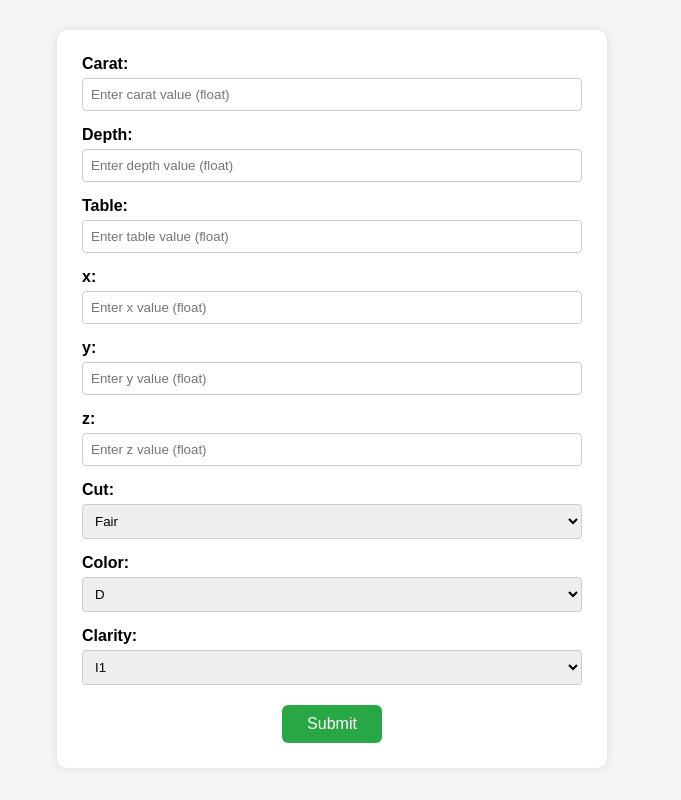
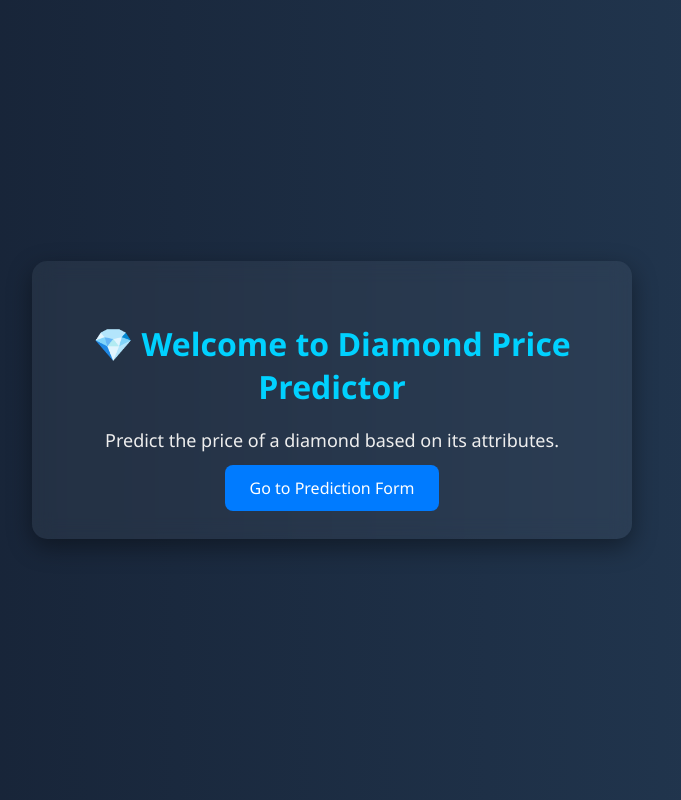
Before and after one commit to jaytamkhane/DIAMOND_PRICE_PREDICTION, a Flask app: page / in a window 1280 px wide. Shown: the whole page, without its empty margins (308-989 px from the left). Run offline with Flask 3, Linux system fonts and the light colour scheme.

Commit message:
templates/css  updates

```diff
--- a/app.py
+++ b/app.py
@@ -1,4 +1,4 @@
-from flask import Flask, request, jsonify, render_template
+from flask import Flask, request, render_template
 from src.pipelines.prediction_pipeline import PredictionPipeline, CustomData
 
 app = Flask(__name__)
@@ -7,30 +7,30 @@ app = Flask(__name__)
 def home_page():
     return render_template('index.html')
 
-@app.route('/predict', methods=['GET', 'POST'])
-def predict_datapoint():
-    if request.method == 'GET':
-        return render_template('index.html')
-    else:
-        data = CustomData(
-            carat=float(request.form.get('carat')),
-            depth=float(request.form.get('depth')),
-            table=float(request.form.get('table')),
-            x=float(request.form.get('x')),
-            y=float(request.form.get('y')),
-            z=float(request.form.get('z')),
-            cut=request.form.get('cut'),
-            color=request.form.get('color'),
-            clarity=request.form.get('clarity')
-        )
+@app.route('/predict', methods=['GET'])
+def show_form():
+    return render_template('predict.html')
 
-        final_new_data = data.get_data_as_dataframe()
-        prediction_pipeline = PredictionPipeline()
-        pred = prediction_pipeline.predict(final_new_data)
+@app.route('/result', methods=['POST'])
+def predict_result():
+    data = CustomData(
+        carat=float(request.form.get('carat')),
+        depth=float(request.form.get('depth')),
+        table=float(request.form.get('table')),
+        x=float(request.form.get('x')),
+        y=float(request.form.get('y')),
+        z=float(request.form.get('z')),
+        cut=request.form.get('cut'),
+        color=request.form.get('color'),
+        clarity=request.form.get('clarity')
+    )
 
-        results = round(pred[0], 2)
+    final_new_data = data.get_data_as_dataframe()
+    prediction_pipeline = PredictionPipeline()
+    pred = prediction_pipeline.predict(final_new_data)
+    result = round(pred[0], 2)
 
-        return render_template('result.html', final_result=results)
+    return render_template('result.html', final_result=result)
 
 if __name__ == "__main__":
     app.run(host='0.0.0.0', port=5000, debug=True)
--- a/static/style.css
+++ b/static/style.css
@@ -1,47 +1,74 @@
-body {
-    font-family: Arial, sans-serif;
-    background-color: #f5f5f5;
-    margin: 30px;
+/* Common dark background */
+body.dark-theme {
+  background: linear-gradient(to right, #141e30, #243b55);
+  font-family: 'Segoe UI', Tahoma, Geneva, Verdana, sans-serif;
+  margin: 0;
+  padding: 0;
+  display: flex;
+  justify-content: center;
+  align-items: center;
+  min-height: 100vh;
+  color: #f1f1f1;
 }
 
-form {
-    background-color: #ffffff;
-    padding: 25px;
-    border-radius: 10px;
-    box-shadow: 0 0 10px rgba(0, 0, 0, 0.1);
-    max-width: 500px;
-    margin: auto;
+/* Glassy container */
+.glass-container {
+  background: rgba(255, 255, 255, 0.05);
+  padding: 40px 50px;
+  border-radius: 15px;
+  box-shadow: 0 8px 24px rgba(0, 0, 0, 0.4);
+  backdrop-filter: blur(10px);
+  text-align: center;
+  max-width: 500px;
+  width: 90%;
 }
 
-.form-group {
-    margin-bottom: 15px;
+.glass-container h1,
+.glass-container h2 {
+  color: #00d1ff;
+  margin-bottom: 20px;
 }
 
-label {
-    display: block;
-    margin-bottom: 5px;
-    font-weight: bold;
+.glass-container p,
+.result-text {
+  font-size: 18px;
+  color: #eee;
+  margin-bottom: 25px;
 }
 
-input[type="text"],
-select {
-    width: 100%;
-    padding: 8px;
-    border: 1px solid #cccccc;
-    border-radius: 4px;
-    box-sizing: border-box;
+.button,
+input[type="submit"],
+.back-button {
+  padding: 12px 25px;
+  font-size: 16px;
+  background-color: #007bff;
+  color: white;
+  border-radius: 8px;
+  text-decoration: none;
+  transition: background-color 0.3s ease;
+  border: none;
+  cursor: pointer;
 }
 
-input[type="submit"] {
-    background-color: #28a745;
-    color: white;
-    padding: 10px 15px;
-    border: none;
-    border-radius: 4px;
-    cursor: pointer;
-    font-size: 16px;
+.button:hover,
+input[type="submit"]:hover,
+.back-button:hover {
+  background-color: #0056b3;
 }
 
-input[type="submit"]:hover {
-    background-color: #218838;
+input[type="number"],
+select {
+  width: 100%;
+  padding: 10px;
+  border: 1px solid #ccc;
+  border-radius: 6px;
+  font-size: 14px;
+  margin-bottom: 15px;
+  box-sizing: border-box;
 }
+
+.result-text {
+  font-size: 24px;
+  font-weight: bold;
+  color: #00ff9c;
+}
--- a/templates/index.html
+++ b/templates/index.html
@@ -1,87 +1,15 @@
-<html>
+<!DOCTYPE html>
+<html lang="en">
 <head>
-    <link rel="stylesheet" type="text/css" href="{{ url_for('static', filename='style.css') }}">
+  <meta charset="UTF-8" />
+  <title>Diamond Price Predictor</title>
+  <link rel="stylesheet" href="{{ url_for('static', filename='style.css') }}">
 </head>
-<body>
-<form action="{{url_for('predict_datapoint')}}" method="POST">
-    <div class="form-group">
-        <label for="carat">Carat:</label>
-        <input type="text" id="carat" name="carat" placeholder="Enter carat value (float)">
-    </div>
-
-    <div class="form-group">
-        <label for="depth">Depth:</label>
-        <input type="text" id="depth" name="depth" placeholder="Enter depth value (float)">
-    </div>
-
-    <div class="form-group">
-        <label for="table">Table:</label>
-        <input type="text" id="table" name="table" placeholder="Enter table value (float)">
-    </div>
-
-    <div class="form-group">
-        <label for="x">x:</label>
-        <input type="text" id="x" name="x" placeholder="Enter x value (float)">
-    </div>
-
-    <div class="form-group">
-        <label for="y">y:</label>
-        <input type="text" id="y" name="y" placeholder="Enter y value (float)">
-    </div>
-
-    <div class="form-group">
-        <label for="z">z:</label>
-        <input type="text" id="z" name="z" placeholder="Enter z value (float)">
-    </div>
-
-    <div class="form-group">
-        <label for="cut">Cut:</label>
-        <select id="cut" name="cut">
-            <option value="Fair">Fair</option>
-            <option value="Good">Good</option>
-            <option value="Very Good">Very Good</option>
-            <option value="Premium">Premium</option>
-            <option value="Ideal">Ideal</option>
-        </select>
-    </div>
-
-    <div class="form-group">
-        <label for="color">Color:</label>
-        <select id="color" name="color">
-            <option value="D">D</option>
-            <option value="E">E</option>
-            <option value="F">F</option>
-            <option value="G">G</option>
-            <option value="H">H</option>
-            <option value="I">I</option>
-            <option value="J">J</option>
-        </select>
-    </div>
-
-    <div class="form-group">
-        <label for="clarity">Clarity:</label>
-        <select id="clarity" name="clarity">
-            <option value="I1">I1</option>
-            <option value="SI2">SI2</option>
-            <option value="SI1">SI1</option>
-            <option value="VS2">VS2</option>
-            <option value="VS1">VS1</option>
-            <option value="VVS2">VVS2</option>
-            <option value="VVS1">VVS1</option>
-            <option value="IF">IF</option>
-        </select>
-    </div>
-
-    <div style="clear:both;"></div>
-    <div style="text-align: center; margin-top: 20px;">
-        <input type="submit" value="Submit" style="background-color: #28a745; color: white; padding: 10px 25px; border: none; border-radius: 6px; font-size: 16px; cursor: pointer;">
-    </div>
-</form>
-
-{% if final_result %}
-    <div style="margin-top: 20px; font-size: 20px; font-weight: bold; color: #333;">
-        💎 Predicted Price: ${{ final_result }}
-    </div>
-{% endif %}
+<body class="dark-theme">
+  <div class="glass-container">
+    <h1>💎 Welcome to Diamond Price Predictor</h1>
+    <p>Predict the price of a diamond based on its attributes.</p>
+    <a class="button" href="{{ url_for('show_form') }}">Go to Prediction Form</a>
+  </div>
 </body>
 </html>
```
Also changed, not shown: templates/predict.html (added, +55 -0 lines), templates/result.html (+11 -102 lines).
